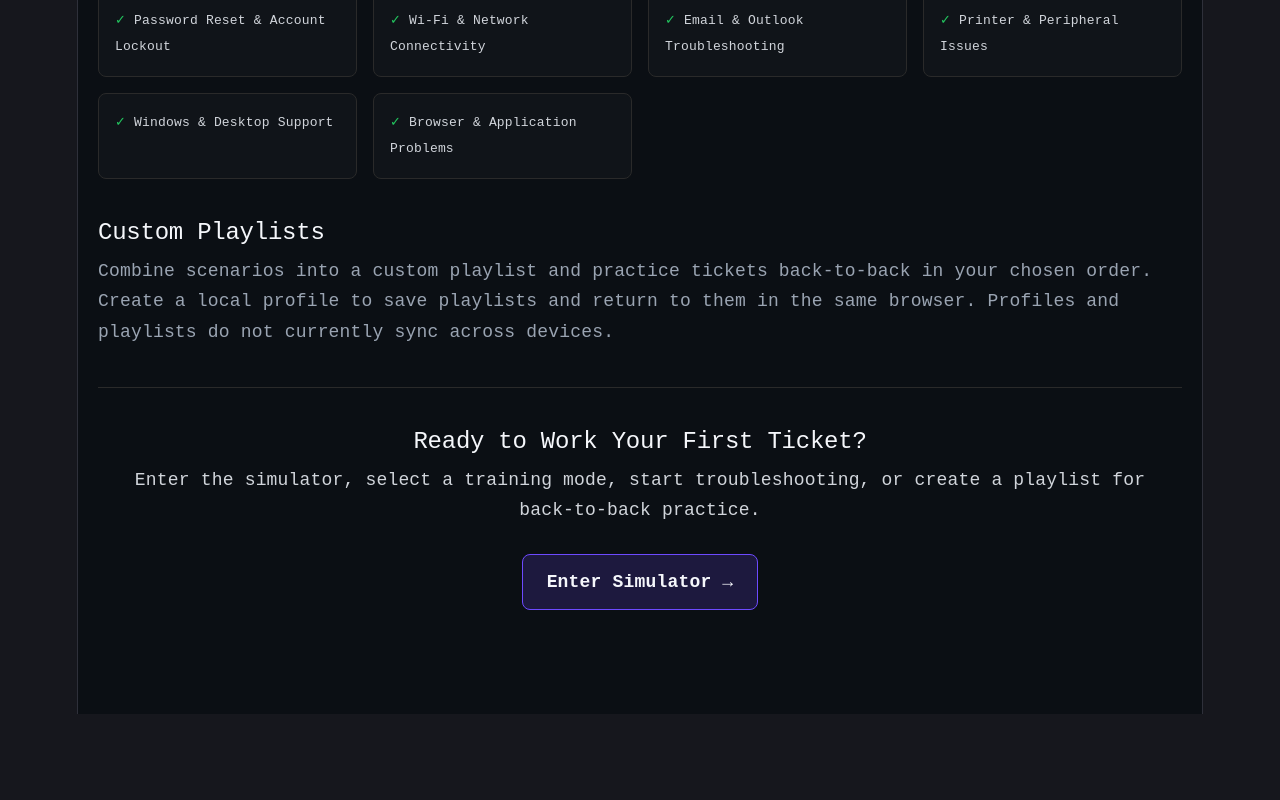
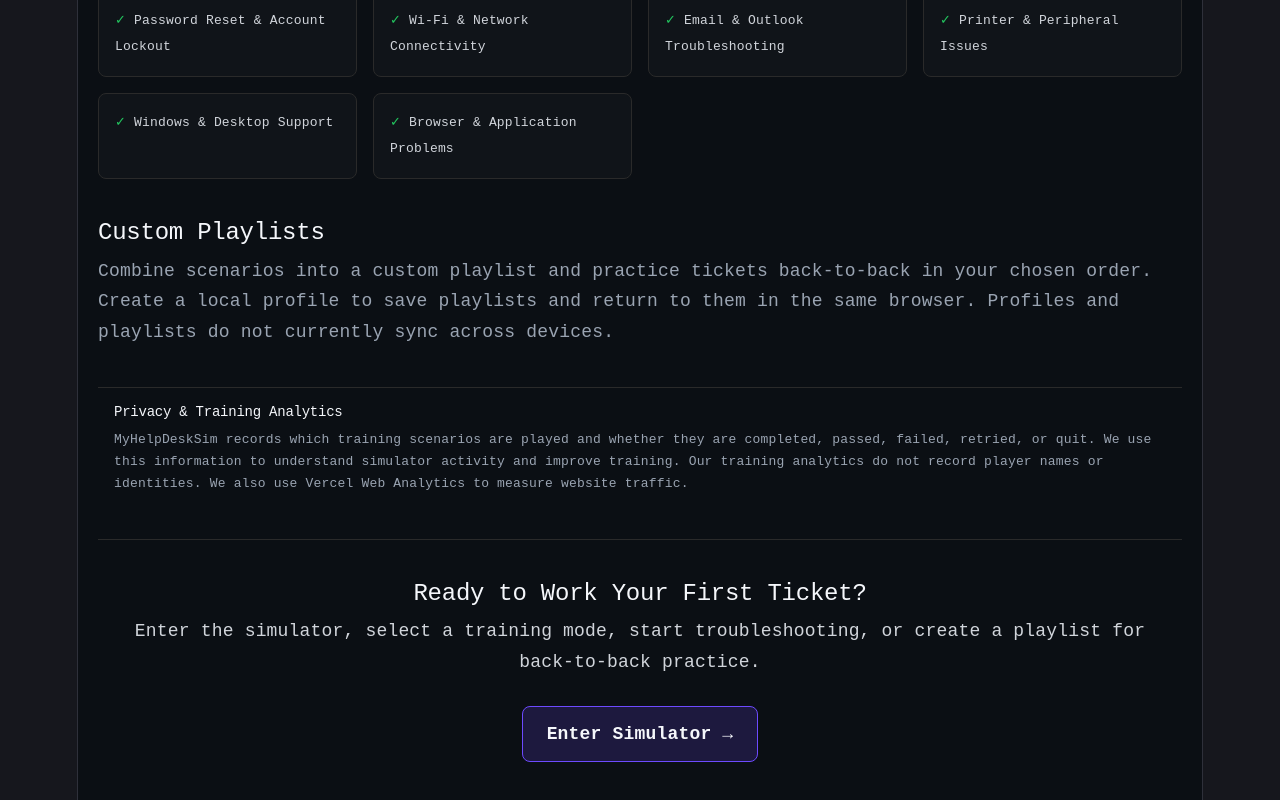
Before and after one commit to arlissherrera27-ai/helpdesk-sim, a React (Vite) app in the folder ui/: page / in a window 1280 px wide. Shown: the part 1419-2219 px from the top of the page. Before the commit the page ends 2133 px from the top, so only its background shows below. Built offline with nearby package versions, Linux system fonts and the light colour scheme.

Commit message:
Add training analytics privacy notice

```diff
--- a/ui/src/LandingPage.tsx
+++ b/ui/src/LandingPage.tsx
@@ -259,6 +259,39 @@ export default function LandingPage() {
 
       <section
         style={{
+          marginBottom: SPACE.xl,
+          padding: SPACE.md,
+          borderTop: `1px solid ${COLORS.border}`,
+        }}
+      >
+        <h2
+          style={{
+            color: COLORS.text,
+            fontFamily: "monospace",
+            fontSize: TEXT.body,
+          }}
+        >
+          Privacy & Training Analytics
+        </h2>
+
+        <p
+          style={{
+            color: COLORS.muted,
+            fontSize: TEXT.detail,
+            lineHeight: 1.7,
+          }}
+        >
+          MyHelpDeskSim records which training scenarios are played
+          and whether they are completed, passed, failed, retried,
+          or quit. We use this information to understand simulator
+          activity and improve training. Our training analytics
+          do not record player names or identities. We also use
+          Vercel Web Analytics to measure website traffic.
+        </p>
+      </section>
+
+      <section
+        style={{
           padding: `${SPACE.xxl} ${SPACE.md}`,
           textAlign: "center",
           borderTop: `1px solid ${COLORS.border}`,
```
